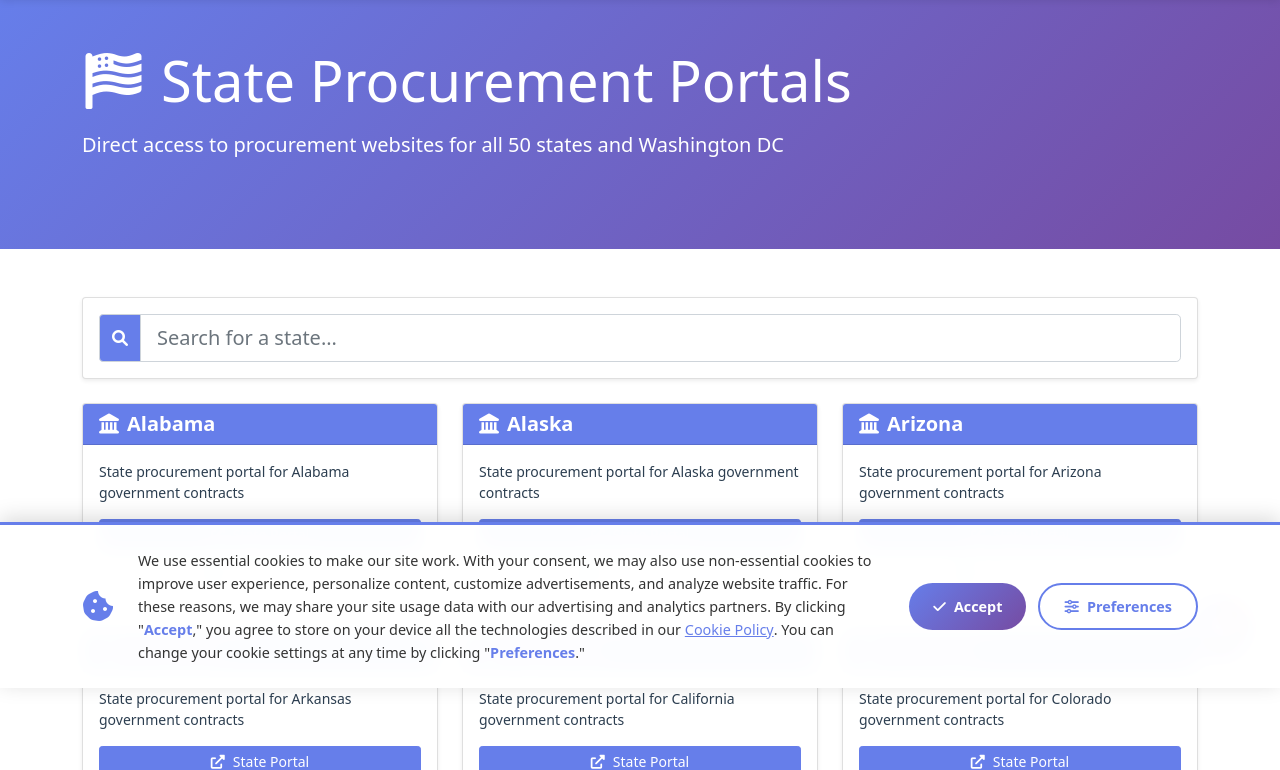
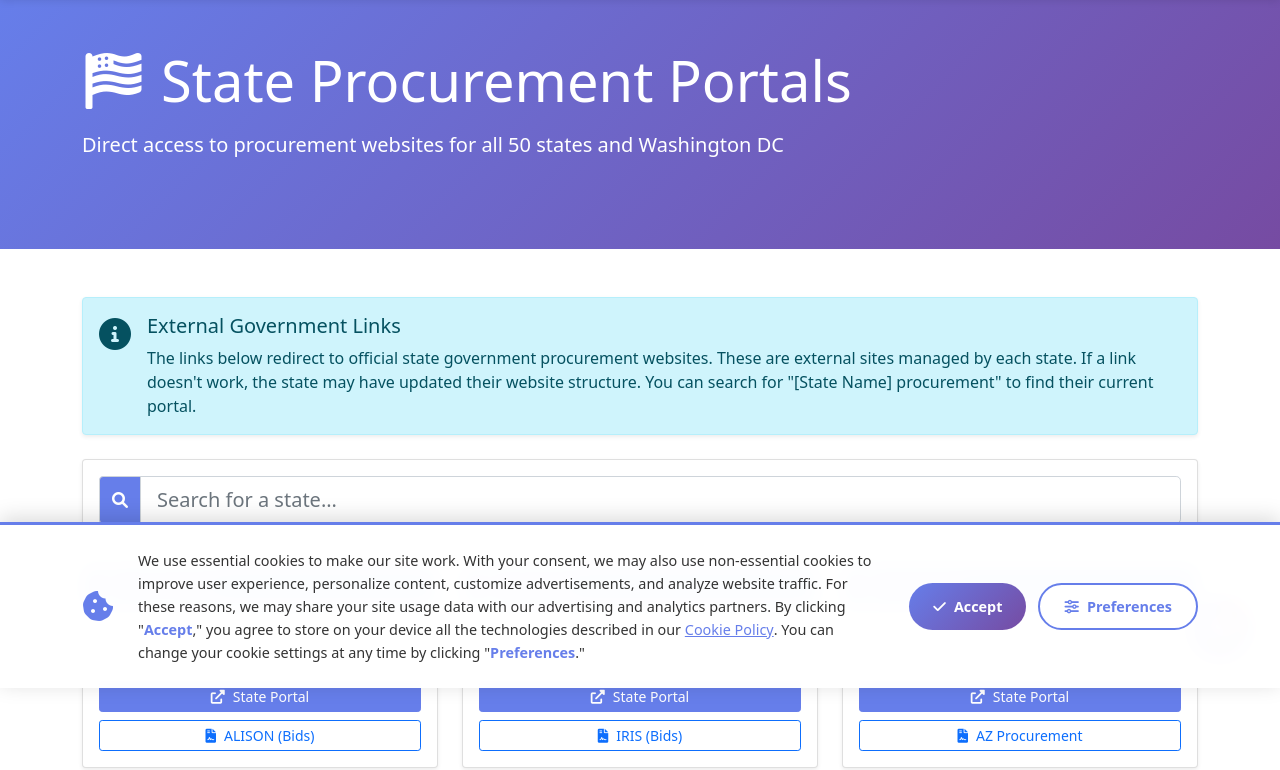
Before and after one commit to rayofsundays-boop/virginia-contracts-lead-generation, a Flask app: a page that uses templates/state_procurement_portals.html in a window 1280 px wide. Shown: the part 112-882 px from the top of the page. Run offline with Flask 3, Linux system fonts and the light colour scheme; some libraries are stand-ins or nearby versions.

Commit message:
Fix broken state procurement URLs - Virginia, Colorado, California, Alaska + add disclaimer

```diff
--- a/templates/state_procurement_portals.html
+++ b/templates/state_procurement_portals.html
@@ -15,6 +15,21 @@
 </div>
 
 <div class="container my-5">
+    <!-- Important Notice -->
+    <div class="alert alert-info shadow-sm mb-4">
+        <div class="d-flex align-items-start">
+            <i class="fas fa-info-circle fa-2x me-3 mt-1"></i>
+            <div>
+                <h5 class="alert-heading mb-2">External Government Links</h5>
+                <p class="mb-0">
+                    The links below redirect to official state government procurement websites. These are external sites managed by each state.
+                    If a link doesn't work, the state may have updated their website structure. You can search for "[State Name] procurement"
+                    to find their current portal.
+                </p>
+            </div>
+        </div>
+    </div>
+
     <!-- Search Bar -->
     <div class="card shadow-sm mb-4">
         <div class="card-body">
@@ -56,11 +71,11 @@
                 </div>
                 <div class="card-body">
                     <p class="text-muted small mb-3">State procurement portal for Alaska government contracts</p>
-                    <a href="https://online.alaska.gov" target="_blank" class="btn btn-primary btn-sm w-100 mb-2">
+                    <a href="https://aws.state.ak.us" target="_blank" class="btn btn-primary btn-sm w-100 mb-2">
                         <i class="fas fa-external-link-alt me-2"></i>State Portal
                     </a>
-                    <a href="https://iris-web.alaska.gov" target="_blank" class="btn btn-outline-primary btn-sm w-100">
-                        <i class="fas fa-file-contract me-2"></i>IRIS (Contracts)
+                    <a href="https://iris-web.alaska.gov/webapp/PRDVSS1X1/AltSelfService" target="_blank" class="btn btn-outline-primary btn-sm w-100">
+                        <i class="fas fa-file-contract me-2"></i>IRIS (Bids)
                     </a>
                 </div>
             </div>
@@ -110,7 +125,7 @@
                 </div>
                 <div class="card-body">
                     <p class="text-muted small mb-3">State procurement portal for California government contracts</p>
-                    <a href="https://www.dgs.ca.gov/PD" target="_blank" class="btn btn-primary btn-sm w-100 mb-2">
+                    <a href="https://www.dgs.ca.gov/PD/Opportunities" target="_blank" class="btn btn-primary btn-sm w-100 mb-2">
                         <i class="fas fa-external-link-alt me-2"></i>State Portal
                     </a>
                     <a href="https://caleprocure.ca.gov" target="_blank" class="btn btn-outline-primary btn-sm w-100">
@@ -128,7 +143,7 @@
                 </div>
                 <div class="card-body">
                     <p class="text-muted small mb-3">State procurement portal for Colorado government contracts</p>
-                    <a href="https://www.colorado.gov/procurement" target="_blank" class="btn btn-primary btn-sm w-100 mb-2">
+                    <a href="https://www.colorado.gov/dpa/dfp/spo" target="_blank" class="btn btn-primary btn-sm w-100 mb-2">
                         <i class="fas fa-external-link-alt me-2"></i>State Portal
                     </a>
                     <a href="https://bidscolorado.com" target="_blank" class="btn btn-outline-primary btn-sm w-100">
@@ -851,8 +866,8 @@
                     <a href="https://eva.virginia.gov" target="_blank" class="btn btn-success btn-sm w-100 mb-2">
                         <i class="fas fa-external-link-alt me-2"></i>eVA Portal
                     </a>
-                    <a href="https://www.eva.virginia.gov/pages/eva-bids-search.htm" target="_blank" class="btn btn-outline-success btn-sm w-100">
-                        <i class="fas fa-file-contract me-2"></i>VA Bids Search
+                    <a href="https://www.eva.virginia.gov" target="_blank" class="btn btn-outline-success btn-sm w-100">
+                        <i class="fas fa-file-contract me-2"></i>VA Procurement
                     </a>
                 </div>
             </div>
```
